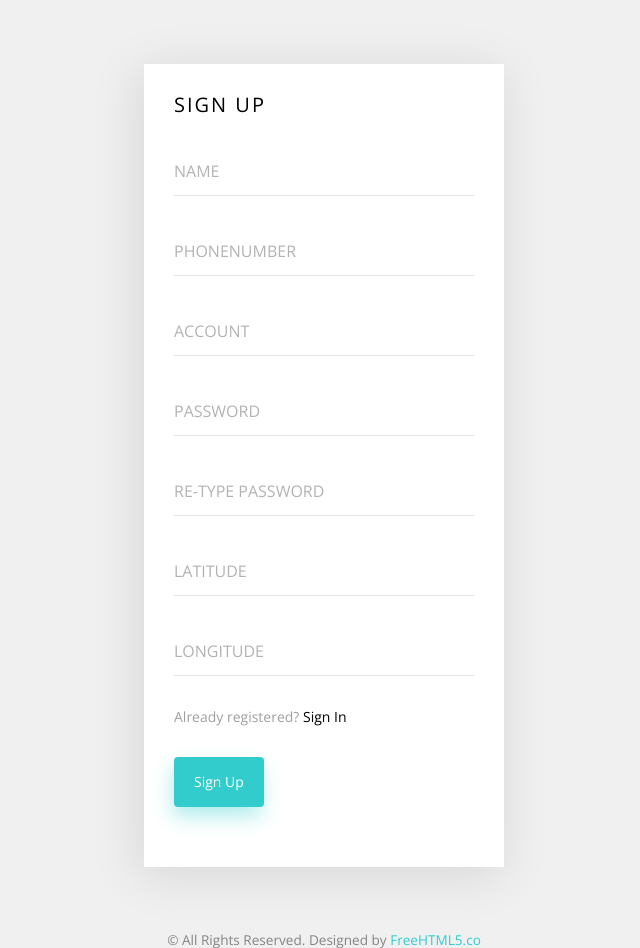
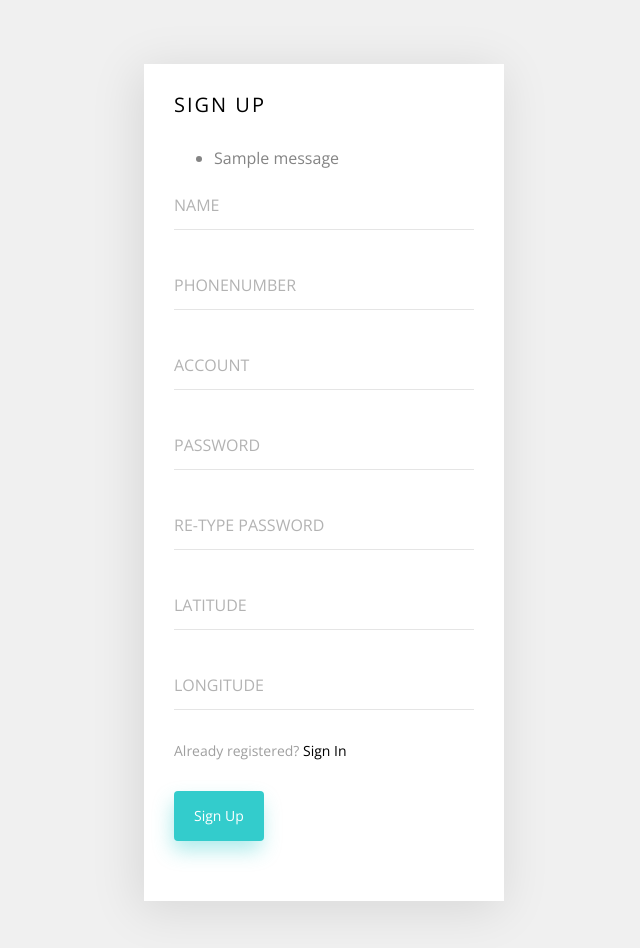
Before and after one commit to pha123661/Online-Food-Ordering-System, a Flask app: page /sign-up.html in a window 1280 px wide. Shown: the top 948 px of the page, without its empty margins (316-956 px from the left). Run offline with Flask 2, Linux system fonts and the light colour scheme; tables that the repository leaves empty hold one stand-in row (values such as "Sample post"); one stand-in notice (Sample message) is shown; some libraries are stand-ins or nearby versions.

Commit message:
Add flash message

```diff
--- a/HW2/templates/sign-up.html
+++ b/HW2/templates/sign-up.html
@@ -72,6 +72,16 @@
 					<!-- <div class="form-group">
 							<div class="alert alert-success" role="alert">Your info has been saved.</div>
 						</div> -->
+					{% with messages = get_flashed_messages() %}
+					{% if messages %}
+					<ul class=flashes>
+						{% for message in messages %}
+						<li>{{ message }}</li>
+						{% endfor %}
+					</ul>
+					{% endif %}
+					{% endwith %}
+					{% block body %}{% endblock %}
 					<div class="form-group">
 						<label for="name" class="sr-only">Name</label>
 						<input type="text" class="form-control" id="name" name="name" placeholder="Name"
```
